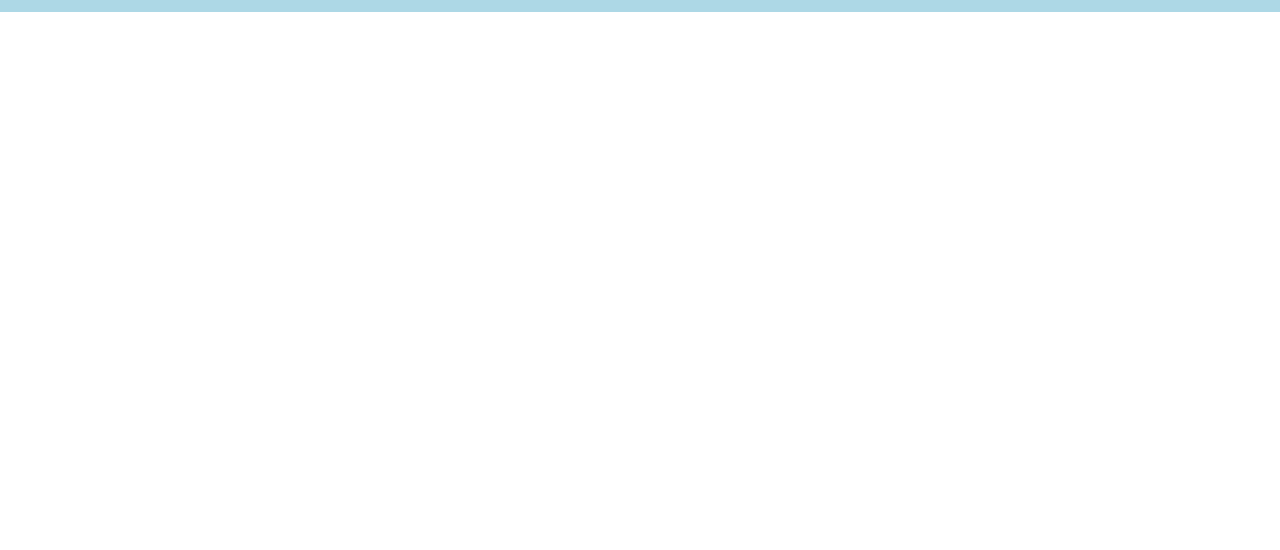
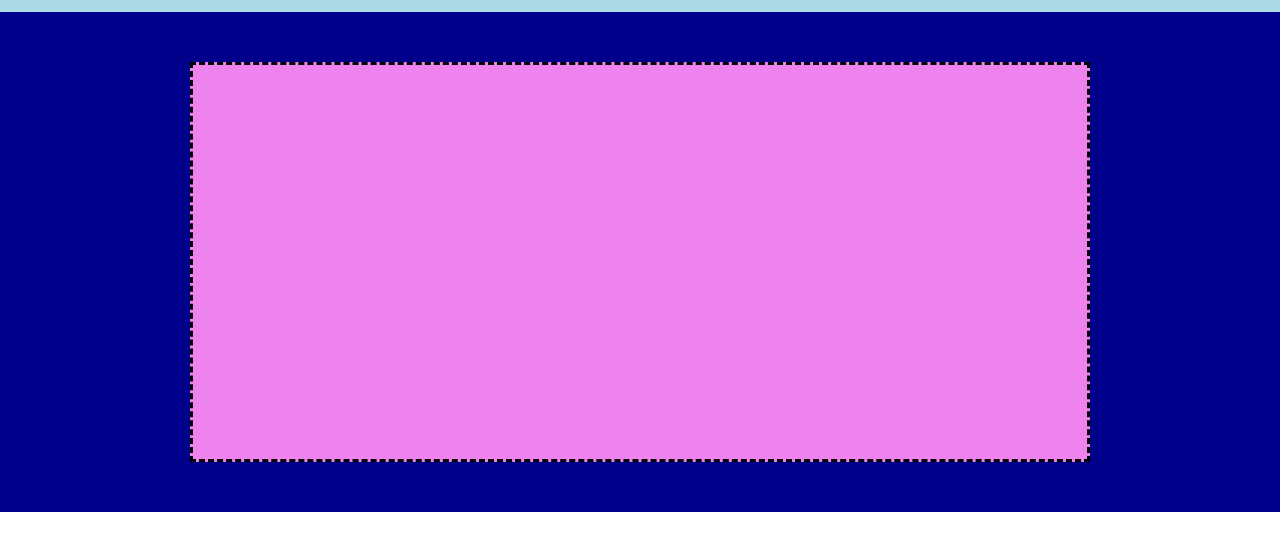
Before and after one commit to StefanoGrassoSG/htmlcss-struttura-discord, a plain HTML site: page index.html in a window 1280 px wide. Shown: the part 72-622 px from the top of the page. Drawn offline with Linux system fonts and the light colour scheme.

Commit message:
header complete

```diff
--- a/css/style.css
+++ b/css/style.css
@@ -34,6 +34,18 @@
     color: black;
 }
 
+.header-bottom {
+    height: 500px;
+    display: flex;
+    justify-content: center;
+    align-items: center;
+}
+
+.header-bottom > div {
+    width: 900px;
+    height: 400px;
+}
+
 /*DEBUG*/
 .debug header  {
     background-color: #ADD8E6;
@@ -43,3 +55,12 @@
     background-color: #DAA520;
     border: 3px dashed black;
 }
+
+.debug .header-bottom {
+    background-color: #00008B;
+}
+
+.debug .header-bottom div {
+    border: 3px dashed black;
+    background-color: #EE82EE;
+}
--- a/index.html
+++ b/index.html
@@ -28,6 +28,12 @@
                     login
                 </div>
             </div>
+
+            <div class="header-bottom">
+                <div>
+
+                </div>
+            </div>
         </header>
     </body>
 </html>
```
